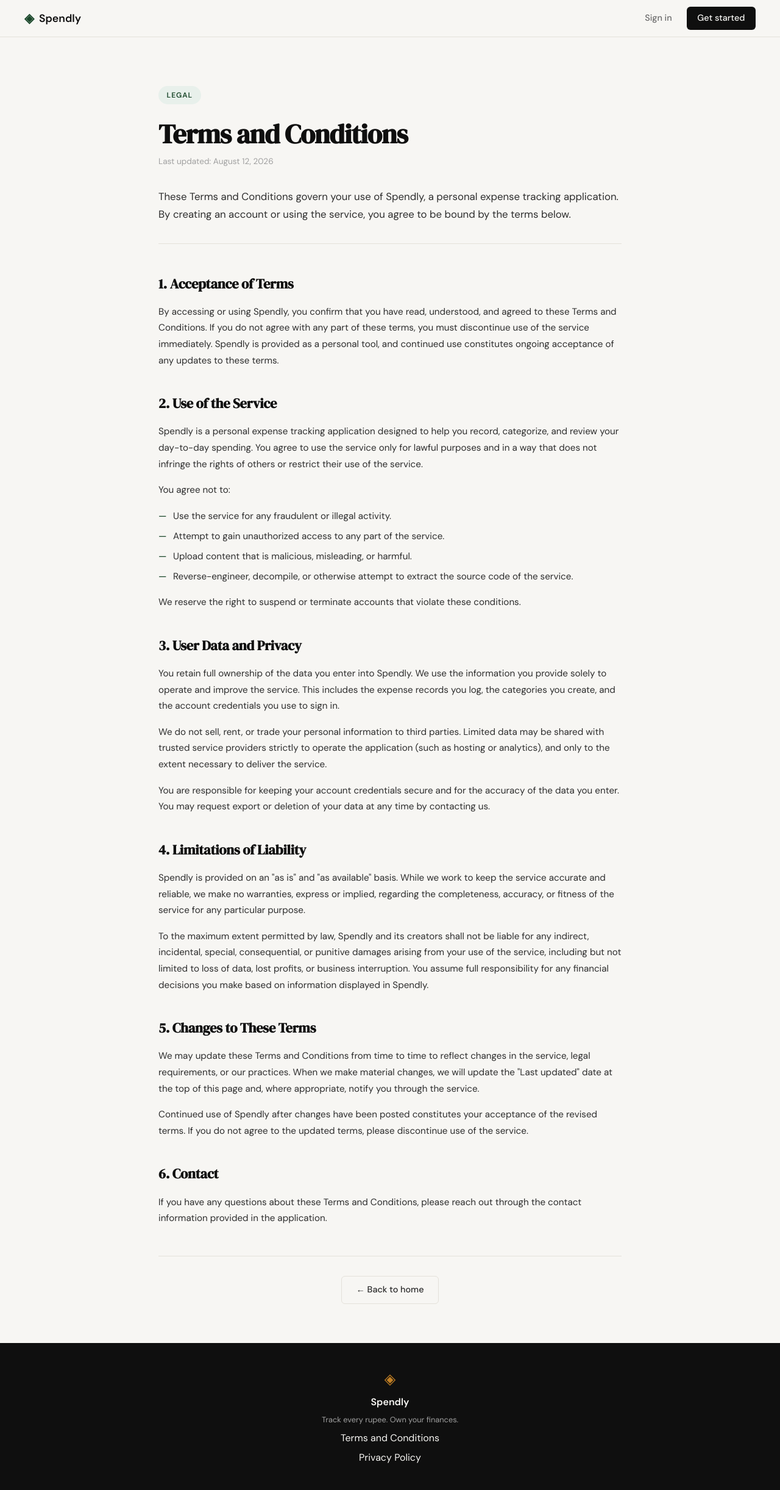
After one commit to abhinav870/Spendly-Claude-Code, a Flask app: page /terms in a window 1280 px wide. The commit adds this page. Shown: the whole page at 61% size. Run offline with Flask 3, Linux system fonts and the light colour scheme.

Commit message:
3- TnC page added

```diff
--- a/app.py
+++ b/app.py
@@ -20,6 +20,11 @@ def register():
 @app.route("/login")
 def login():
     return render_template("login.html")
+
+
+@app.route("/terms")
+def terms():
+    return render_template("terms.html")
 
 
 # ------------------------------------------------------------------ #
--- a/prompts_prepared.txt
+++ b/prompts_prepared.txt
@@ -1,4 +1,4 @@
-1. Add two links to the footer in @/expense-tracker/templates/base.html:
+1. Add two links to the footer in @templates/base.html:
 
 - "Terms and Conditions"
 - "Privacy Policy"
--- a/static/css/style.css
+++ b/static/css/style.css
@@ -478,6 +478,112 @@ a { color: inherit; text-decoration: none; }
 .auth-switch a:hover { text-decoration: underline; }
 
 /* ------------------------------------------------------------------ */
+/* Legal pages                                                         */
+/* ------------------------------------------------------------------ */
+
+.legal {
+    background: var(--paper);
+    padding: 5rem 2rem 4rem;
+}
+
+.legal-inner {
+    max-width: 760px;
+    margin: 0 auto;
+}
+
+.legal-eyebrow {
+    display: inline-block;
+    background: var(--accent-light);
+    color: var(--accent);
+    font-size: 0.75rem;
+    font-weight: 600;
+    letter-spacing: 0.08em;
+    text-transform: uppercase;
+    padding: 0.35rem 0.85rem;
+    border-radius: 999px;
+    margin-bottom: 1.5rem;
+}
+
+.legal-title {
+    font-family: var(--font-display);
+    font-size: clamp(2rem, 4vw, 2.75rem);
+    line-height: 1.15;
+    letter-spacing: -0.02em;
+    color: var(--ink);
+    margin-bottom: 0.5rem;
+}
+
+.legal-updated {
+    font-size: 0.85rem;
+    color: var(--ink-faint);
+    margin-bottom: 2rem;
+}
+
+.legal-lede {
+    font-size: 1.05rem;
+    color: var(--ink-soft);
+    line-height: 1.75;
+    margin-bottom: 3rem;
+    padding-bottom: 2rem;
+    border-bottom: 1px solid var(--border);
+}
+
+.legal-section {
+    margin-bottom: 2.5rem;
+}
+
+.legal-section h2 {
+    font-family: var(--font-display);
+    font-size: 1.4rem;
+    color: var(--ink);
+    margin-bottom: 0.9rem;
+    letter-spacing: -0.01em;
+}
+
+.legal-section p {
+    font-size: 0.95rem;
+    color: var(--ink-soft);
+    line-height: 1.75;
+    margin-bottom: 1rem;
+}
+
+.legal-section p:last-child { margin-bottom: 0; }
+
+.legal-section ul {
+    list-style: none;
+    margin: 0 0 1rem 0;
+    padding: 0;
+}
+
+.legal-section ul li {
+    font-size: 0.95rem;
+    color: var(--ink-soft);
+    line-height: 1.75;
+    padding-left: 1.5rem;
+    position: relative;
+    margin-bottom: 0.4rem;
+}
+
+.legal-section ul li::before {
+    content: "—";
+    position: absolute;
+    left: 0;
+    color: var(--accent);
+    font-weight: 500;
+}
+
+.legal-back {
+    margin-top: 3rem;
+    padding-top: 2rem;
+    border-top: 1px solid var(--border);
+    text-align: center;
+}
+
+@media (max-width: 600px) {
+    .legal { padding: 3rem 1rem 2rem; }
+}
+
+/* ------------------------------------------------------------------ */
 /* Footer                                                              */
 /* ------------------------------------------------------------------ */
 
--- a/templates/base.html
+++ b/templates/base.html
@@ -35,7 +35,7 @@
             <span class="brand-icon">◈</span>
             <span class="footer-name">Spendly</span>
             <p class="footer-copy">Track every rupee. Own your finances.</p>
-            <a href="#">Terms and Conditions</a>
+            <a href="{{ url_for('terms') }}">Terms and Conditions</a>
             <a href="#">Privacy Policy</a>
         </div>
     </footer>
--- /dev/null
+++ b/templates/terms.html
@@ -0,0 +1,129 @@
+{% extends "base.html" %}
+
+{% block title %}Terms and Conditions — Spendly{% endblock %}
+
+{% block content %}
+
+<section class="legal">
+    <div class="legal-inner">
+        <p class="legal-eyebrow">Legal</p>
+        <h1 class="legal-title">Terms and Conditions</h1>
+        <p class="legal-updated">Last updated: August 12, 2026</p>
+
+        <p class="legal-lede">
+            These Terms and Conditions govern your use of Spendly, a personal
+            expense tracking application. By creating an account or using the
+            service, you agree to be bound by the terms below.
+        </p>
+
+        <div class="legal-section">
+            <h2>1. Acceptance of Terms</h2>
+            <p>
+                By accessing or using Spendly, you confirm that you have read,
+                understood, and agreed to these Terms and Conditions. If you do
+                not agree with any part of these terms, you must discontinue
+                use of the service immediately. Spendly is provided as a
+                personal tool, and continued use constitutes ongoing acceptance
+                of any updates to these terms.
+            </p>
+        </div>
+
+        <div class="legal-section">
+            <h2>2. Use of the Service</h2>
+            <p>
+                Spendly is a personal expense tracking application designed to
+                help you record, categorize, and review your day-to-day
+                spending. You agree to use the service only for lawful purposes
+                and in a way that does not infringe the rights of others or
+                restrict their use of the service.
+            </p>
+            <p>You agree not to:</p>
+            <ul>
+                <li>Use the service for any fraudulent or illegal activity.</li>
+                <li>Attempt to gain unauthorized access to any part of the service.</li>
+                <li>Upload content that is malicious, misleading, or harmful.</li>
+                <li>Reverse-engineer, decompile, or otherwise attempt to extract the source code of the service.</li>
+            </ul>
+            <p>
+                We reserve the right to suspend or terminate accounts that
+                violate these conditions.
+            </p>
+        </div>
+
+        <div class="legal-section">
+            <h2>3. User Data and Privacy</h2>
+            <p>
+                You retain full ownership of the data you enter into Spendly.
+                We use the information you provide solely to operate and
+                improve the service. This includes the expense records you
+                log, the categories you create, and the account credentials
+                you use to sign in.
+            </p>
+            <p>
+                We do not sell, rent, or trade your personal information to
+                third parties. Limited data may be shared with trusted
+                service providers strictly to operate the application
+                (such as hosting or analytics), and only to the extent
+                necessary to deliver the service.
+            </p>
+            <p>
+                You are responsible for keeping your account credentials
+                secure and for the accuracy of the data you enter. You may
+                request export or deletion of your data at any time by
+                contacting us.
+            </p>
+        </div>
+
+        <div class="legal-section">
+            <h2>4. Limitations of Liability</h2>
+            <p>
+                Spendly is provided on an "as is" and "as available" basis.
+                While we work to keep the service accurate and reliable, we
+                make no warranties, express or implied, regarding the
+                completeness, accuracy, or fitness of the service for any
+                particular purpose.
+            </p>
+            <p>
+                To the maximum extent permitted by law, Spendly and its
+                creators shall not be liable for any indirect, incidental,
+                special, consequential, or punitive damages arising from
+                your use of the service, including but not limited to loss
+                of data, lost profits, or business interruption. You assume
+                full responsibility for any financial decisions you make
+                based on information displayed in Spendly.
+            </p>
+        </div>
+
+        <div class="legal-section">
+            <h2>5. Changes to These Terms</h2>
+            <p>
+                We may update these Terms and Conditions from time to time to
+                reflect changes in the service, legal requirements, or our
+                practices. When we make material changes, we will update the
+                "Last updated" date at the top of this page and, where
+                appropriate, notify you through the service.
+            </p>
+            <p>
+                Continued use of Spendly after changes have been posted
+                constitutes your acceptance of the revised terms. If you do
+                not agree to the updated terms, please discontinue use of
+                the service.
+            </p>
+        </div>
+
+        <div class="legal-section">
+            <h2>6. Contact</h2>
+            <p>
+                If you have any questions about these Terms and Conditions,
+                please reach out through the contact information provided
+                in the application.
+            </p>
+        </div>
+
+        <div class="legal-back">
+            <a href="{{ url_for('landing') }}" class="btn-ghost">&larr; Back to home</a>
+        </div>
+    </div>
+</section>
+
+{% endblock %}
```
Also changed, not shown: 1 other file.
